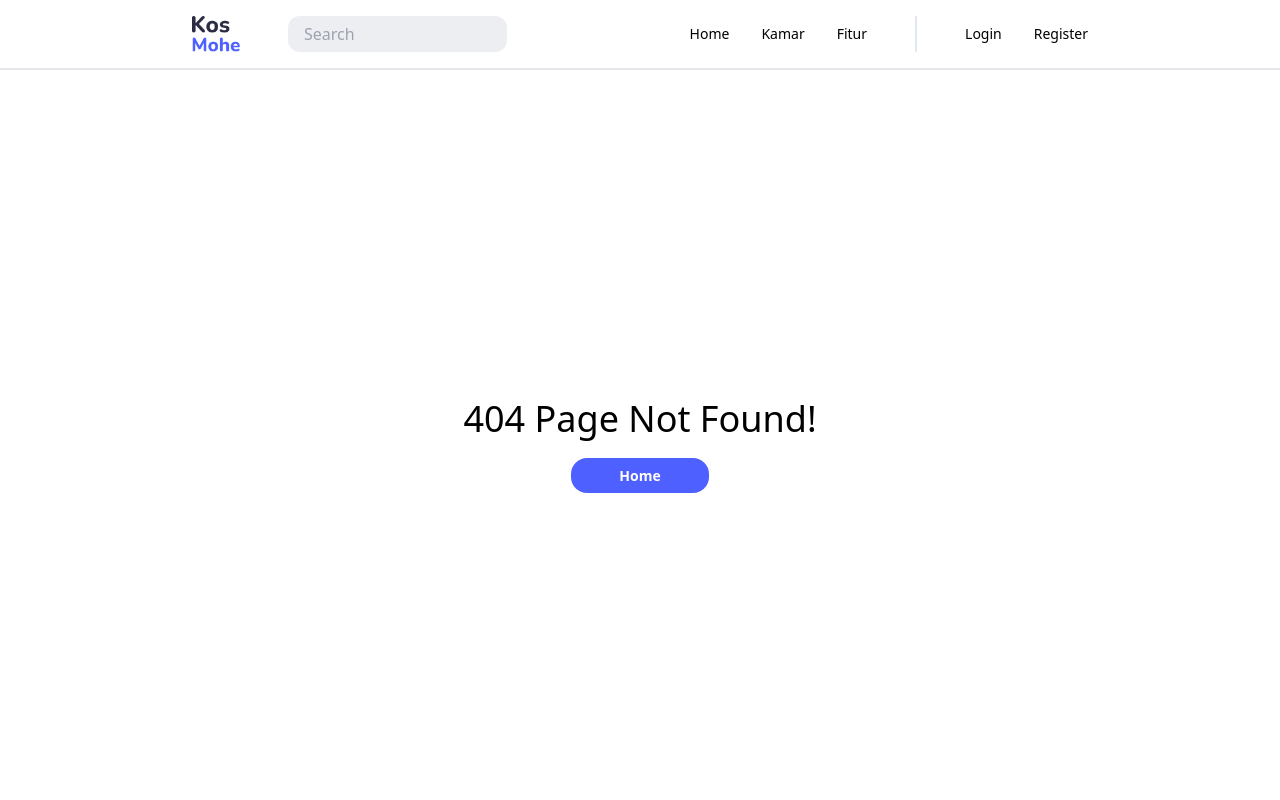
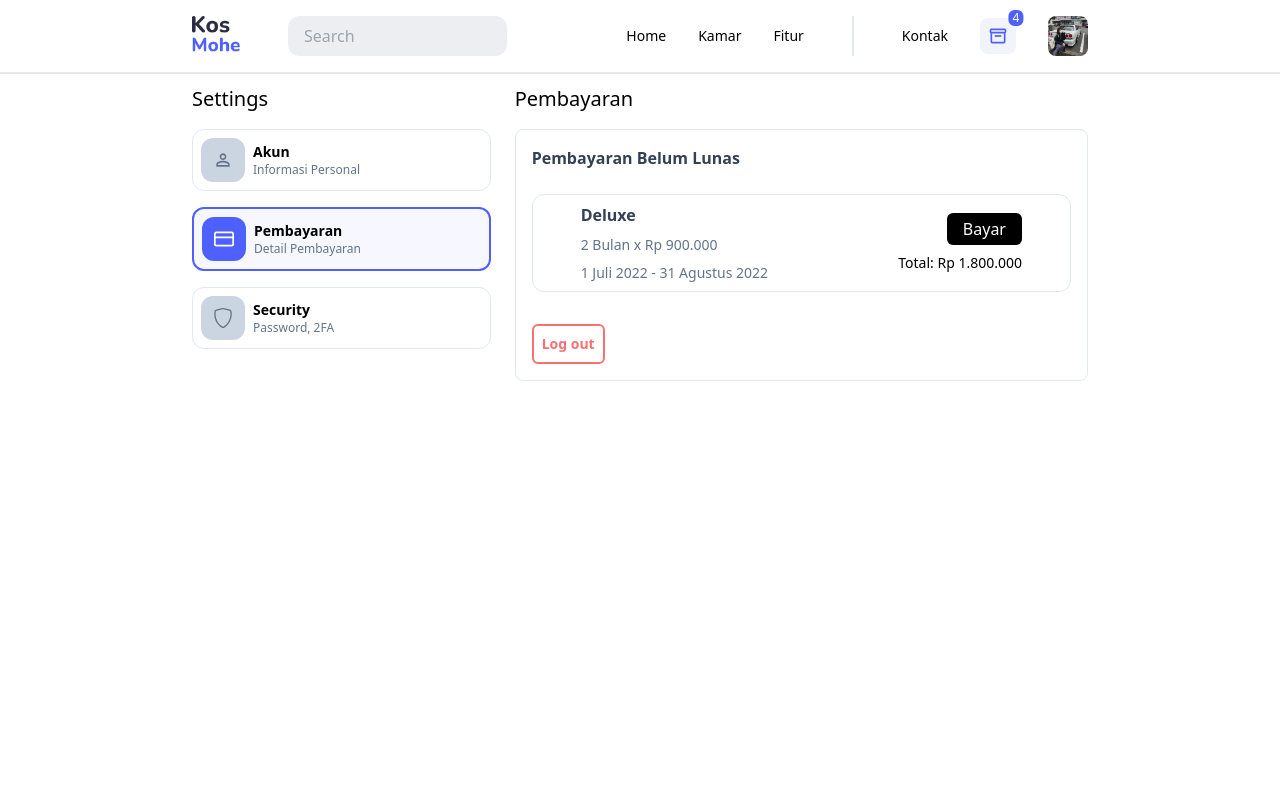
Before and after one commit to bazoka-kaka/kos-mohe-app-fe, a React (Create React App) app: page /payment in a window 1280 px wide. Before the commit this address had no page. Shown: the top 800 px of the page. Built offline with nearby package versions, Linux system fonts and the light colour scheme.

Commit message:
add payment dashboard page

```diff
--- a/src/App.jsx
+++ b/src/App.jsx
@@ -10,6 +10,7 @@ import Kamar from "./pages/Client/Kamar";
 import KamarDetail from "./pages/Client/KamarDetail";
 import Login from "./pages/Auth/Login";
 import Account from "./pages/Client/Dashboard/Account";
+import Payment from "./pages/Client/Dashboard/Payment";
 
 const App = () => {
   // eslint-disable-next-line
@@ -226,6 +227,7 @@ const App = () => {
         />
         <Route path='/fitur' element={<Fitur fasilitas={fasilitas} />} />
         <Route path='/dashboard' element={<Account />} />
+        <Route path='/payment' element={<Payment />} />
         <Route path='/*' element={<NotFound />} />
         {/* </Route> */}
       </Routes>
--- /dev/null
+++ b/src/pages/Client/Dashboard/Payment.jsx
@@ -0,0 +1,56 @@
+import React from "react";
+import Footer from "../../../components/Footer";
+import ProtectedNav from "../../../components/ProtectedNav";
+import Sidebar from "../../../components/Sidebar";
+
+const Payment = () => {
+  return (
+    <>
+      <ProtectedNav />
+      <div className='min-h-[100vh] pt-[85.0667px] flex px-48'>
+        <Sidebar />
+        <section className='w-2/3 pl-6'>
+          {/* title */}
+          <h1 className='text-xl'>Pembayaran</h1>
+          {/* content */}
+          <div className='p-4 mt-4 border-[1.5px] rounded-lg border-slate-200'>
+            <h2 className='font-semibold text-slate-700'>
+              Pembayaran Belum Lunas
+            </h2>
+            {/* cards */}
+            <div className='flex flex-col mt-6'>
+              <div className='flex px-12 py-2 rounded-xl justify-between border-[1px] border-slate-200'>
+                <div className='flex flex-col gap-2'>
+                  <h3 className='font-semibold text-slate-700'>Deluxe</h3>
+                  <p className='text-sm text-slate-500'>2 Bulan x Rp 900.000</p>
+                  <p className='text-sm text-slate-500'>
+                    1 Juli 2022 - 31 Agustus 2022
+                  </p>
+                </div>
+                <div className='flex flex-col items-end justify-center'>
+                  <button className='px-4 py-1 text-white bg-black rounded-md'>
+                    Bayar
+                  </button>
+                  <p className='mt-2 text-sm'>Total: Rp 1.800.000</p>
+                </div>
+              </div>
+            </div>
+
+            {/* cta */}
+            <div className='flex justify-between mt-8'>
+              {/* first part */}
+              <div>
+                <button className='p-2 text-sm font-semibold text-red-400 border-2 border-red-400 rounded-md'>
+                  Log out
+                </button>
+              </div>
+            </div>
+          </div>
+        </section>
+      </div>
+      <Footer />
+    </>
+  );
+};
+
+export default Payment;
```
